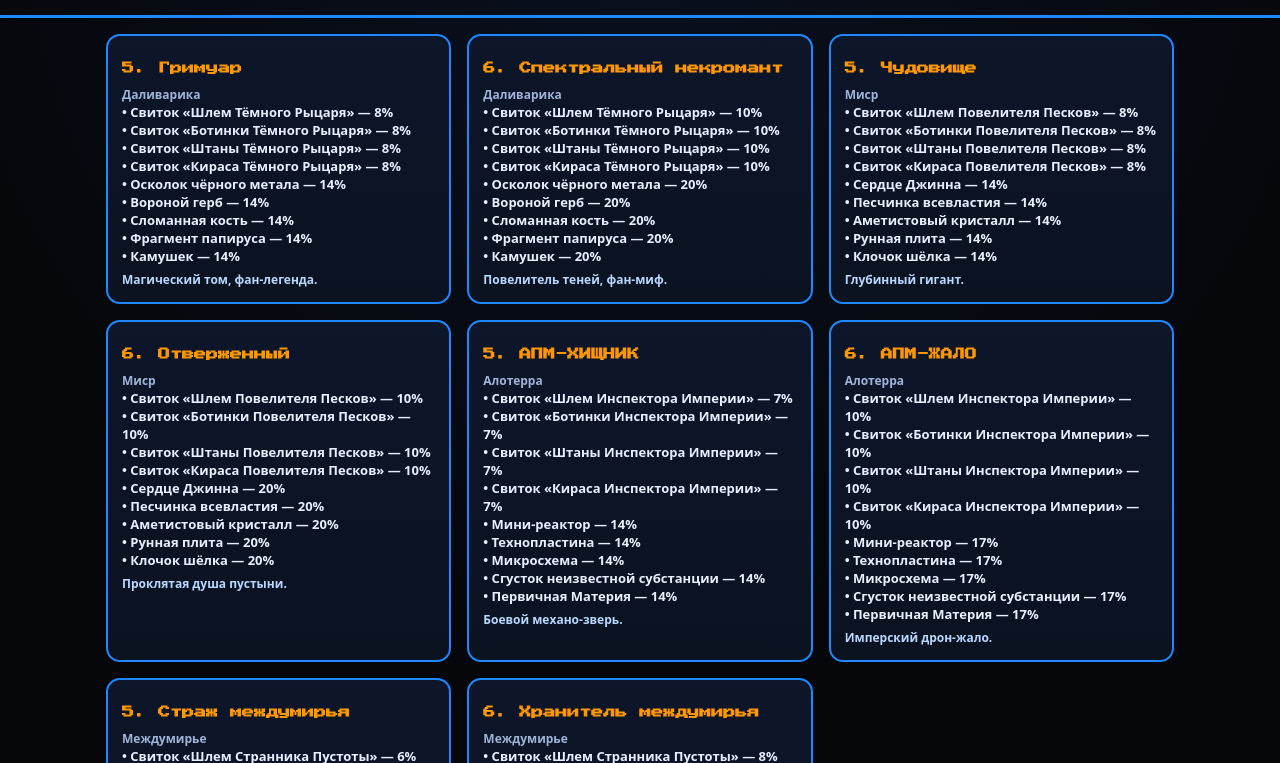
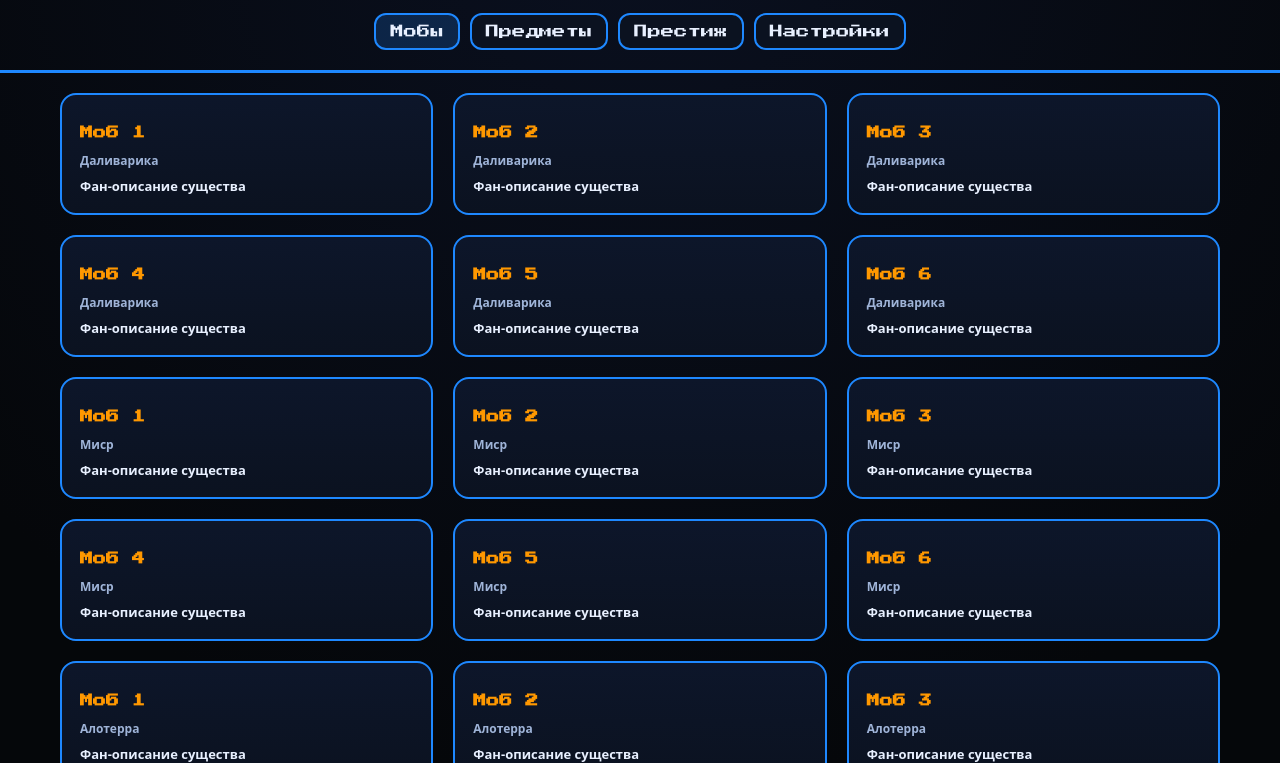
Before and after one commit to Hopper736-twink/Test_lololowka_server, a plain HTML site: page index.html in a window 1280 px wide. Shown: the part 96-859 px from the top of the page. Drawn offline with Linux system fonts and the light colour scheme.

Commit message:
Update index.html

```diff
--- a/index.html
+++ b/index.html
@@ -1,14 +1,13 @@
 <!DOCTYPE html>
 <html lang="ru">
 <head>
-<meta charset="utf-8" />
-<meta name="viewport" content="width=device-width,initial-scale=1" />
+<meta charset="UTF-8">
+<meta name="viewport" content="width=device-width, initial-scale=1.0">
 <title>Путь героя — фан-справочник</title>
 
-<link href="https://fonts.googleapis.com/css2?family=Press+Start+2P&family=Inter:wght@500;700&display=swap" rel="stylesheet">
+<link href="https://fonts.googleapis.com/css2?family=Press+Start+2P&display=swap" rel="stylesheet">
 
 <style>
-/* --- СТИЛИ БЕЗ ИЗМЕНЕНИЙ --- */
 :root{
   --bg:#05070a;
   --card:#0b1220;
@@ -16,269 +15,210 @@
   --accent:#ff9800;
   --text:#e8f0ff;
   --muted:#9fb4d8;
-  --locked: rgba(255,255,255,0.08);
 }
 *{box-sizing:border-box}
 body{
   margin:0;
   background:radial-gradient(circle at top,#0a1020,#05070a 60%);
   color:var(--text);
-  font-family:system-ui,Arial,sans-serif;
+  font-family:system-ui,Arial;
   font-weight:700;
 }
 header{
+  text-align:center;
+  padding:20px;
   border-bottom:3px solid var(--border);
-  padding:18px;
-  text-align:center;
 }
-header h1{
+h1{
   font-family:'Press Start 2P';
   color:var(--accent);
-  font-size:18px;
+  font-size:20px;
 }
-.tabs{display:flex;justify-content:center;gap:10px;flex-wrap:wrap}
+.tabs{
+  display:flex;
+  justify-content:center;
+  gap:10px;
+  flex-wrap:wrap;
+  margin-top:15px;
+}
 .tab{
   font-family:'Press Start 2P';
+  background:var(--card);
   border:2px solid var(--border);
-  background:var(--card);
   color:var(--text);
-  padding:8px 14px;
+  padding:10px 14px;
   border-radius:12px;
   cursor:pointer;
 }
-.tab.active{color:var(--accent)}
+.tab.active{
+  background:rgba(30,136,255,.2);
+}
+main{max-width:1200px;margin:auto;padding:20px}
 .tab-content{display:none}
 .tab-content.active{display:block}
-.grid{display:grid;grid-template-columns:repeat(auto-fill,minmax(300px,1fr));gap:16px}
+
+.grid{
+  display:grid;
+  grid-template-columns:repeat(auto-fill,minmax(280px,1fr));
+  gap:20px;
+}
 .card{
+  background:linear-gradient(180deg,#0d162a,var(--card));
   border:2px solid var(--border);
-  background:linear-gradient(180deg,#0d162a,var(--card));
-  border-radius:14px;
-  padding:14px;
+  border-radius:16px;
+  padding:18px;
 }
-.card h3{
+h3{
   font-family:'Press Start 2P';
-  font-size:12px;
+  font-size:13px;
   color:var(--accent);
 }
-.world{font-size:12px;color:var(--muted)}
+.world{color:var(--muted);font-size:12px;margin-bottom:8px}
 .stat{font-size:13px}
-.fan-desc{font-size:12px;color:#b9d8ff;margin-top:6px}
-main{max-width:1100px;margin:auto;padding:16px}
+
+input{
+  background:#070b14;
+  border:2px solid var(--border);
+  color:white;
+  padding:10px;
+  border-radius:10px;
+  width:100%;
+  margin-top:10px;
+}
+button{
+  margin-top:10px;
+  padding:10px;
+  border-radius:10px;
+  border:2px solid var(--border);
+  background:var(--card);
+  color:white;
+  cursor:pointer;
+}
 </style>
 </head>
 
 <body>
 
 <header>
-  <h1>Путь героя — фан-справочник</h1>
+<h1>Путь героя</h1>
+<div style="color:#ff5252;font-size:12px">⚠ фан-проект, не официальный</div>
+
 <div class="tabs">
   <button class="tab active" data-tab="mobs">Мобы</button>
   <button class="tab" data-tab="items">Предметы</button>
   <button class="tab" data-tab="prestige">Престиж</button>
-    <button class="tab" data-tab="achievements">Достижения</button>
+  <button class="tab" data-tab="settings">Настройки</button>
 </div>
 </header>
 
 <main>
 
+<!-- МОБЫ -->
 <section id="tab-mobs" class="tab-content active">
-  <div id="cards" class="grid"></div>
+  <div class="grid" id="mobsGrid"></div>
 </section>
 
+<!-- ПРЕДМЕТЫ -->
 <section id="tab-items" class="tab-content">
-  <p>Предметы (без изменений)</p>
+  <div class="grid">
+    <div class="card"><h3>Лоскут бездны</h3><div class="stat">Материал Междумирья</div></div>
+    <div class="card"><h3>Сингулярная жемчужина</h3><div class="stat">Редкий артефакт</div></div>
+    <div class="card"><h3>Кристалл скинта</h3><div class="stat">Источник энергии</div></div>
+  </div>
 </section>
 
+<!-- ПРЕСТИЖ -->
 <section id="tab-prestige" class="tab-content">
-  <p>Престиж (без изменений)</p>
+  <div class="card">
+    <h3>3 уровень престижа</h3>
+    <div class="stat">Урон: 1.32x → 1.52x</div>
+    <div class="stat">Защита: 1.31x → 1.5x</div>
+    <div class="stat">Золото / Опыт: 8.41x → 24.39x</div>
+    <div class="stat"><br>Будущие уровни престижа откроются позже…</div>
+  </div>
 </section>
 
-<section id="tab-achievements" class="tab-content">
-  <p>Достижения (без изменений)</p>
+<!-- НАСТРОЙКИ -->
+<section id="tab-settings" class="tab-content">
+  <div class="card">
+    <h3>Фан-режим</h3>
+    <div class="stat">Доп. сюжет и секреты (не канон)</div>
+  </div>
+
+  <div class="card">
+    <h3>Ввод кода</h3>
+    <input id="codeInput" placeholder="Введите код">
+    <button onclick="activateCode()">Активировать</button>
+  </div>
+
+  <div class="card">
+    <h3>Достижения</h3>
+    <div id="achievementsList"></div>
+  </div>
 </section>
 
 </main>
 
 <script>
-/* ================== МОБЫ (С ИСПРАВЛЕННЫМИ ШАНСАМИ) ================== */
+/* вкладки */
+document.querySelectorAll('.tab').forEach(t=>{
+  t.onclick=()=>{
+    document.querySelectorAll('.tab,.tab-content').forEach(e=>e.classList.remove('active'));
+    t.classList.add('active');
+    document.getElementById('tab-'+t.dataset.tab).classList.add('active');
+  }
+});
 
-const enemies = [
+/* мобы */
+const mobs=[
+  "Даливарика","Миср","Алотерра","Междумирье"
+].flatMap(world=>{
+  return Array.from({length:6},(_,i)=>({
+    name:`Моб ${i+1}`,
+    world
+  }))
+});
 
-/* ---------- ДАЛИВАРИКА ---------- */
+const grid=document.getElementById("mobsGrid");
+mobs.forEach(m=>{
+  grid.innerHTML+=`
+  <div class="card">
+    <h3>${m.name}</h3>
+    <div class="world">${m.world}</div>
+    <div class="stat">Фан-описание существа</div>
+  </div>`;
+});
 
-{
-  world:'Даливарика',
-  order:5,
-  name:'Гримуар',
-  drops:[
-    'Свиток «Шлем Тёмного Рыцаря» — 8%',
-    'Свиток «Ботинки Тёмного Рыцаря» — 8%',
-    'Свиток «Штаны Тёмного Рыцаря» — 8%',
-    'Свиток «Кираса Тёмного Рыцаря» — 8%',
-    'Осколок чёрного метала — 14%',
-    'Вороной герб — 14%',
-    'Сломанная кость — 14%',
-    'Фрагмент папируса — 14%',
-    'Камушек — 14%'
-  ],
-  fan:'Магический том, фан-легенда.'
-},
-{
-  world:'Даливарика',
-  order:6,
-  name:'Спектральный некромант',
-  drops:[
-    'Свиток «Шлем Тёмного Рыцаря» — 10%',
-    'Свиток «Ботинки Тёмного Рыцаря» — 10%',
-    'Свиток «Штаны Тёмного Рыцаря» — 10%',
-    'Свиток «Кираса Тёмного Рыцаря» — 10%',
-    'Осколок чёрного метала — 20%',
-    'Вороной герб — 20%',
-    'Сломанная кость — 20%',
-    'Фрагмент папируса — 20%',
-    'Камушек — 20%'
-  ],
-  fan:'Повелитель теней, фан-миф.'
-},
+/* достижения */
+let achievements=JSON.parse(localStorage.getItem("achievements"))||
+Array.from({length:50},(_,i)=>({
+  name:i<40?`Достижение ${i+1}`:`Секретное достижение`,
+  unlocked:false
+}));
 
-/* ---------- МИСР ---------- */
+function renderAchievements(){
+  const box=document.getElementById("achievementsList");
+  box.innerHTML="";
+  achievements.forEach(a=>{
+    box.innerHTML+=`<div class="stat">${a.unlocked?"✅":"🔒"} ${a.name}</div>`;
+  });
+}
+renderAchievements();
 
-{
-  world:'Миср',
-  order:5,
-  name:'Чудовище',
-  drops:[
-    'Свиток «Шлем Повелителя Песков» — 8%',
-    'Свиток «Ботинки Повелителя Песков» — 8%',
-    'Свиток «Штаны Повелителя Песков» — 8%',
-    'Свиток «Кираса Повелителя Песков» — 8%',
-    'Сердце Джинна — 14%',
-    'Песчинка всевластия — 14%',
-    'Аметистовый кристалл — 14%',
-    'Рунная плита — 14%',
-    'Клочок шёлка — 14%'
-  ],
-  fan:'Глубинный гигант.'
-},
-{
-  world:'Миср',
-  order:6,
-  name:'Отверженный',
-  drops:[
-    'Свиток «Шлем Повелителя Песков» — 10%',
-    'Свиток «Ботинки Повелителя Песков» — 10%',
-    'Свиток «Штаны Повелителя Песков» — 10%',
-    'Свиток «Кираса Повелителя Песков» — 10%',
-    'Сердце Джинна — 20%',
-    'Песчинка всевластия — 20%',
-    'Аметистовый кристалл — 20%',
-    'Рунная плита — 20%',
-    'Клочок шёлка — 20%'
-  ],
-  fan:'Проклятая душа пустыни.'
-},
+/* КОДЫ */
+function activateCode(){
+  const code=document.getElementById("codeInput").value.toLowerCase();
 
-/* ---------- АЛОТЕРРА ---------- */
-
-{
-  world:'Алотерра',
-  order:5,
-  name:'АПМ-ХИЩНИК',
-  drops:[
-    'Свиток «Шлем Инспектора Империи» — 7%',
-    'Свиток «Ботинки Инспектора Империи» — 7%',
-    'Свиток «Штаны Инспектора Империи» — 7%',
-    'Свиток «Кираса Инспектора Империи» — 7%',
-    'Мини-реактор — 14%',
-    'Технопластина — 14%',
-    'Микросхема — 14%',
-    'Сгусток неизвестной субстанции — 14%',
-    'Первичная Материя — 14%'
-  ],
-  fan:'Боевой механо-зверь.'
-},
-{
-  world:'Алотерра',
-  order:6,
-  name:'АПМ-ЖАЛО',
-  drops:[
-    'Свиток «Шлем Инспектора Империи» — 10%',
-    'Свиток «Ботинки Инспектора Империи» — 10%',
-    'Свиток «Штаны Инспектора Империи» — 10%',
-    'Свиток «Кираса Инспектора Империи» — 10%',
-    'Мини-реактор — 17%',
-    'Технопластина — 17%',
-    'Микросхема — 17%',
-    'Сгусток неизвестной субстанции — 17%',
-    'Первичная Материя — 17%'
-  ],
-  fan:'Имперский дрон-жало.'
-},
-
-/* ---------- МЕЖДУМИРЬЕ ---------- */
-
-{
-  world:'Междумирье',
-  order:5,
-  name:'Страж междумирья',
-  drops:[
-    'Свиток «Шлем Странника Пустоты» — 6%',
-    'Свиток «Ботинки Странника Пустоты» — 6%',
-    'Свиток «Штаны Странника Пустоты» — 6%',
-    'Свиток «Кираса Странника Пустоты» — 6%',
-    'Лоскут бездны — 13%',
-    'Осколок бездны — 13%',
-    'Сингулярная жемчужина — 13%',
-    'Ядро междумирья — 13%',
-    'Кристалл скинта — 13%'
-  ],
-  fan:'Хранитель разломов.'
-},
-{
-  world:'Междумирье',
-  order:6,
-  name:'Хранитель междумирья',
-  drops:[
-    'Свиток «Шлем Странника Пустоты» — 8%',
-    'Свиток «Ботинки Странника Пустоты» — 8%',
-    'Свиток «Штаны Странника Пустоты» — 8%',
-    'Свиток «Кираса Странника Пустоты» — 8%',
-    'Лоскут бездны — 15%',
-    'Осколок бездны — 15%',
-    'Сингулярная жемчужина — 15%',
-    'Ядро междумирья — 15%',
-    'Кристалл скинта — 15%'
-  ],
-  fan:'Последний защитник.'
+  if(code==="code hop"){
+    achievements.forEach(a=>a.unlocked=true);
+    localStorage.setItem("achievements",JSON.stringify(achievements));
+    renderAchievements();
+    alert("Все достижения получены");
+    return;
   }
 
-];
-
-/* ================== РЕНДЕР ================== */
-
-const cards = document.getElementById('cards');
-
-enemies.forEach(e=>{
-  const d = document.createElement('div');
-  d.className = 'card';
-  d.innerHTML = `
-    <h3>${e.order}. ${e.name}</h3>
-    <div class="world">${e.world}</div>
-    ${e.drops.map(x=>`<div class="stat">• ${x}</div>`).join('')}
-    <div class="fan-desc">${e.fan}</div>
-  `;
-  cards.appendChild(d);
-});
-
-/* вкладки */
-document.querySelectorAll('.tab').forEach(btn=>{
-  btn.onclick = ()=>{
-    document.querySelectorAll('.tab,.tab-content').forEach(x=>x.classList.remove('active'));
-    btn.classList.add('active');
-    document.getElementById('tab-'+btn.dataset.tab).classList.add('active');
+  alert("Код принят");
 }
-});
 </script>
 
 </body>
```
Lines whose indentation alone changed are shown as unchanged.
